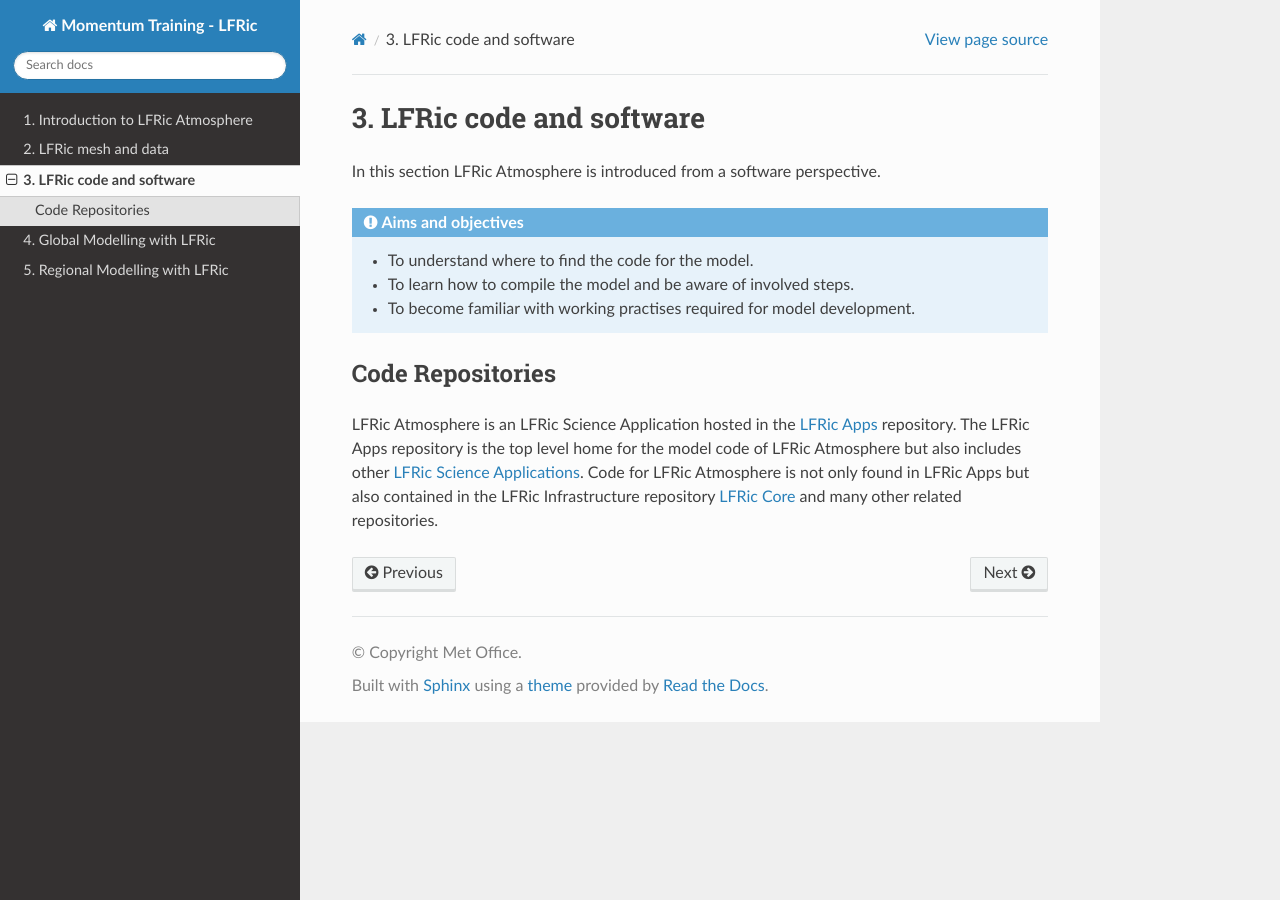
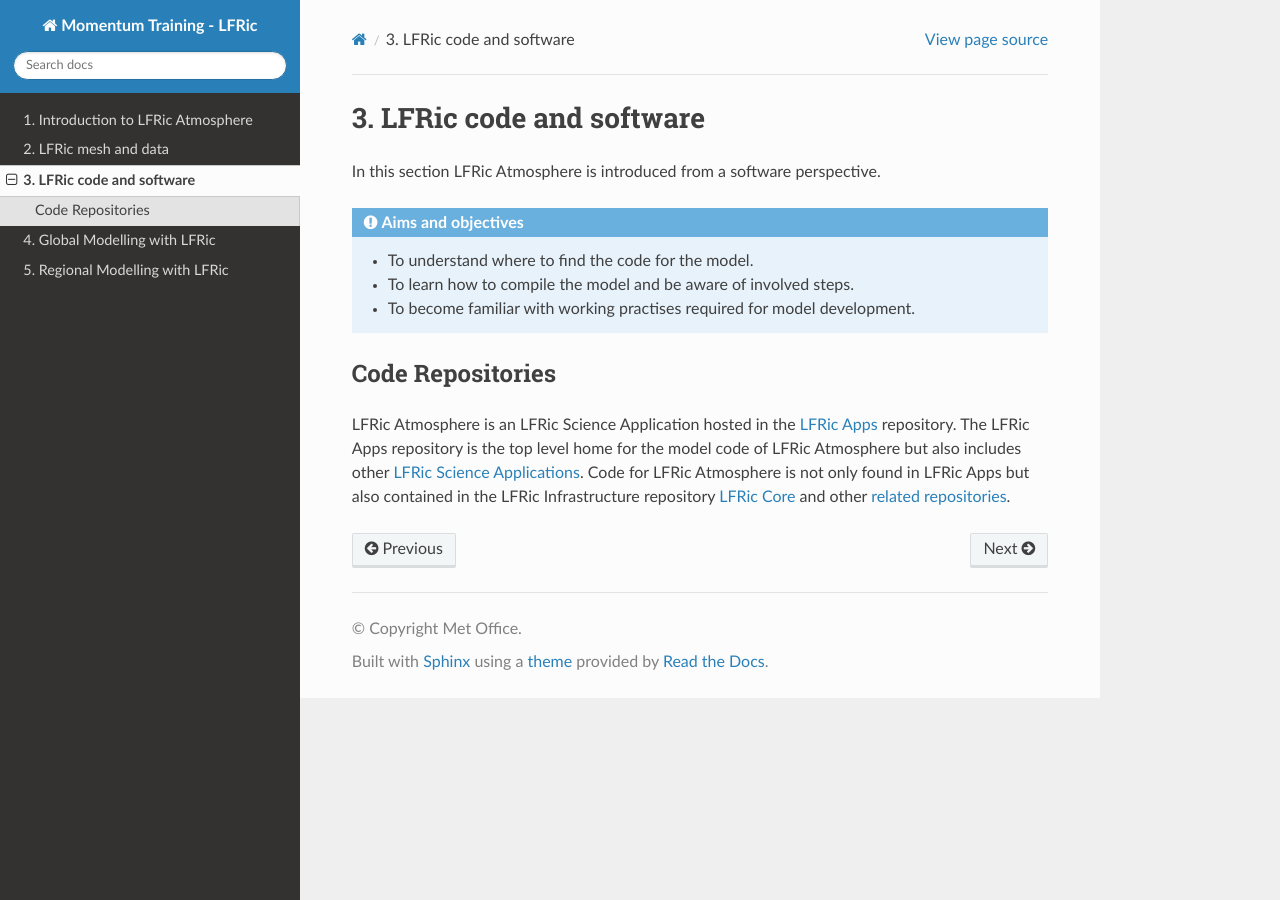
Before and after one commit to MetOffice/LFRic-Atmosphere-Training, a Sphinx documentation site: the page built from source/lfric_code/index.rst, in a window 1280 px wide. Built offline with Sphinx 7.4.7 and the Read the Docs theme 3.1.0, drawn with Linux system fonts in a browser that asks for light colours.

```diff
--- a/source/lfric_code/index.rst
+++ b/source/lfric_code/index.rst
@@ -15,4 +15,4 @@ In this section LFRic Atmosphere is introduced from a software perspective.
 
 Code Repositories
 -----------------
-LFRic Atmosphere is an LFRic Science Application hosted in the `LFRic Apps <https://code.metoffice.gov.uk/trac/lfric_apps>`_ repository. The LFRic Apps repository is the top level home for the model code of LFRic Atmosphere but also includes other `LFRic Science Applications <https://code.metoffice.gov.uk/trac/lfric_apps/browser/main/trunk/applications>`_. Code for LFRic Atmosphere is not only found in LFRic Apps but also contained in the LFRic Infrastructure repository `LFRic Core <https://code.metoffice.gov.uk/trac/lfric>`_ and many other related repositories.
+LFRic Atmosphere is an LFRic Science Application hosted in the `LFRic Apps <https://code.metoffice.gov.uk/trac/lfric_apps>`_ repository. The LFRic Apps repository is the top level home for the model code of LFRic Atmosphere but also includes other `LFRic Science Applications <https://code.metoffice.gov.uk/trac/lfric_apps/browser/main/trunk/applications>`_. Code for LFRic Atmosphere is not only found in LFRic Apps but also contained in the LFRic Infrastructure repository `LFRic Core <https://code.metoffice.gov.uk/trac/lfric>`_ and other `related repositories <https://code.metoffice.gov.uk/trac/lfric_apps/browser/main/trunk/dependencies.sh>`_.
```
